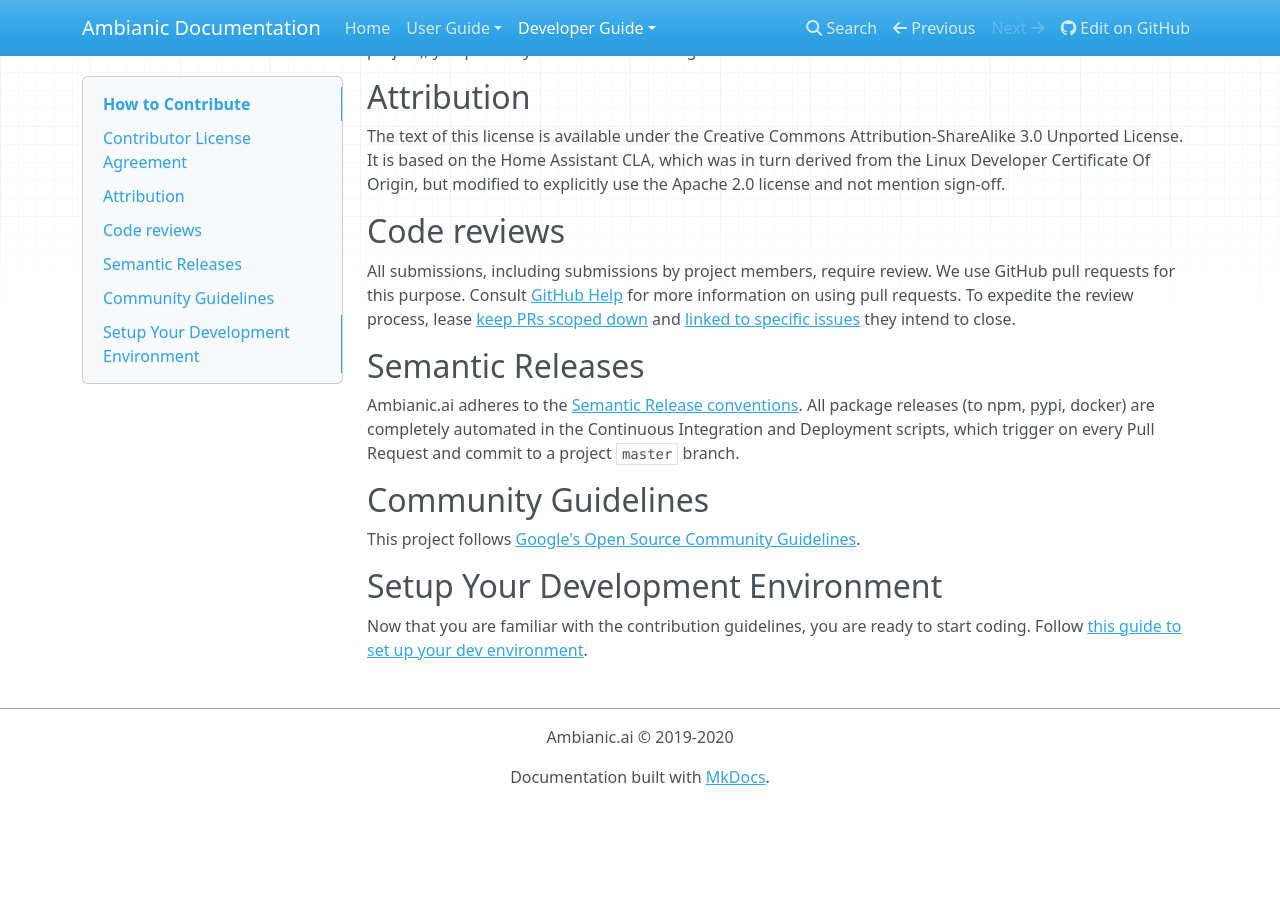
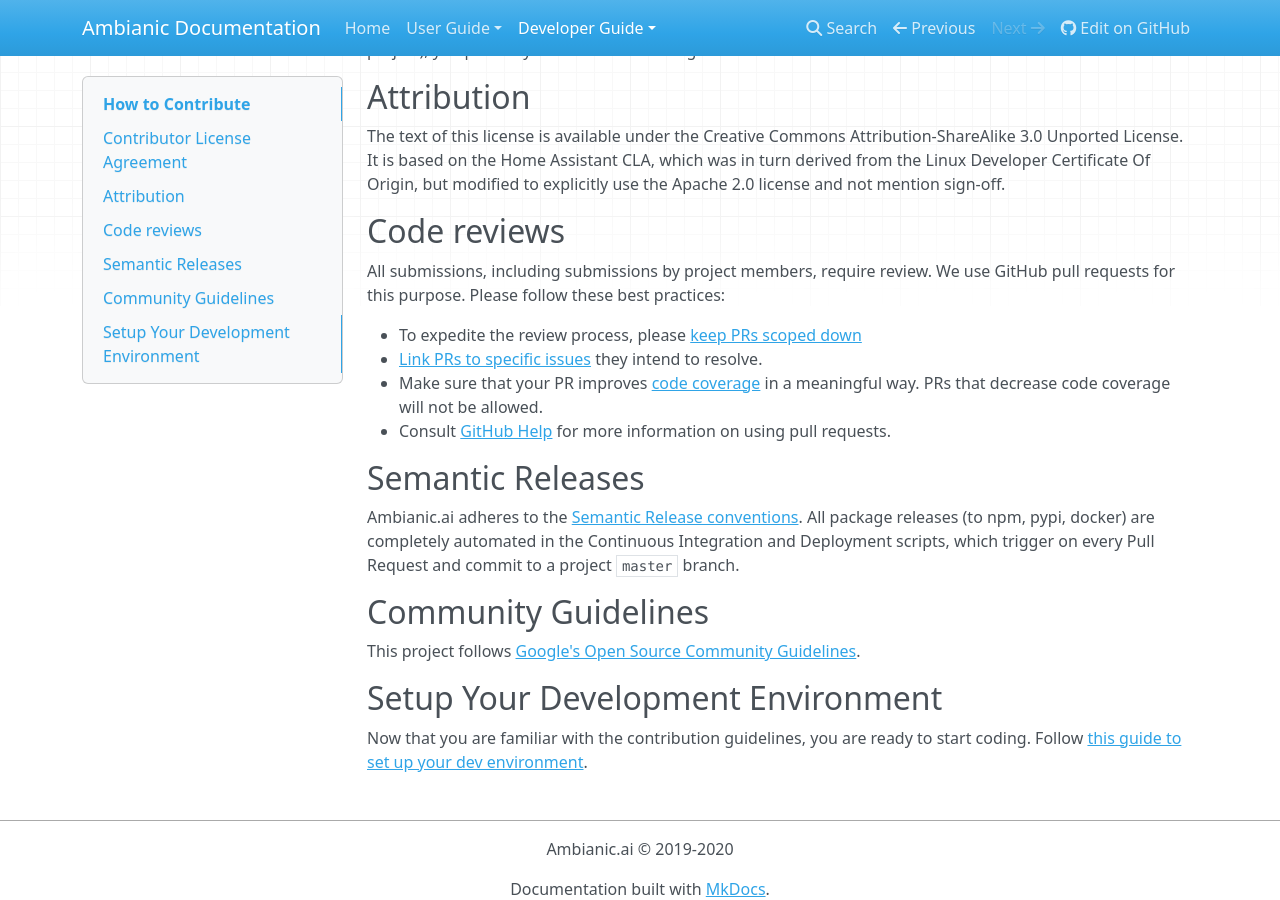
Before and after one commit to ambianic/ambianic-docs, an MkDocs documentation site: the page built from docs-md/legal/CONTRIBUTING.md, in a window 1280 px wide and 900 px high, scrolled down 721 px. Built offline with MkDocs 1.6.1, drawn with Linux system fonts in a browser that asks for light colours; nearby versions of some CDN libraries; before the commit the page ends 1526 px from its top, so only the background shows below that.

Commit message:
docs: update PR section

```diff
--- a/docs-md/legal/CONTRIBUTING.md
+++ b/docs-md/legal/CONTRIBUTING.md
@@ -43,10 +43,13 @@
 
 ## Code reviews
 
-All submissions, including submissions by project members, require review. We
-use GitHub pull requests for this purpose. Consult
-[GitHub Help](https://help.github.com/articles/about-pull-requests/) for more
-information on using pull requests. To expedite the review process, lease [keep PRs scoped down](https://www.netlify.com/blog/2020/03/31/how-to-scope-down-prs/) and [linked to specific issues](https://docs.github.com/en/free-pro-team@latest/github/managing-your-work-on-github/linking-a-pull-request-to-an-issue) they intend to close.
+All submissions, including submissions by project members, require review. We use GitHub pull requests for this purpose. Please follow these best practices:
+
+- To expedite the review process, please [keep PRs scoped down](https://www.netlify.com/blog/2020/03/31/how-to-scope-down-prs/)
+- [Link PRs to specific issues](https://docs.github.com/en/free-pro-team@latest/github/managing-your-work-on-github/linking-a-pull-request-to-an-issue) they intend to resolve.
+- Make sure that your PR improves [code coverage](https://en.wikipedia.org/wiki/Code_coverage#:~:text=In%20computer%20science%2C%20test%20coverage,a%20particular%20test%20suite%20runs.) in a meaningful way. PRs that decrease code coverage will not be allowed.
+- Consult [GitHub Help](https://help.github.com/articles/about-pull-requests/) for more information on using pull requests.
+
 
 ## Semantic Releases
 
```
